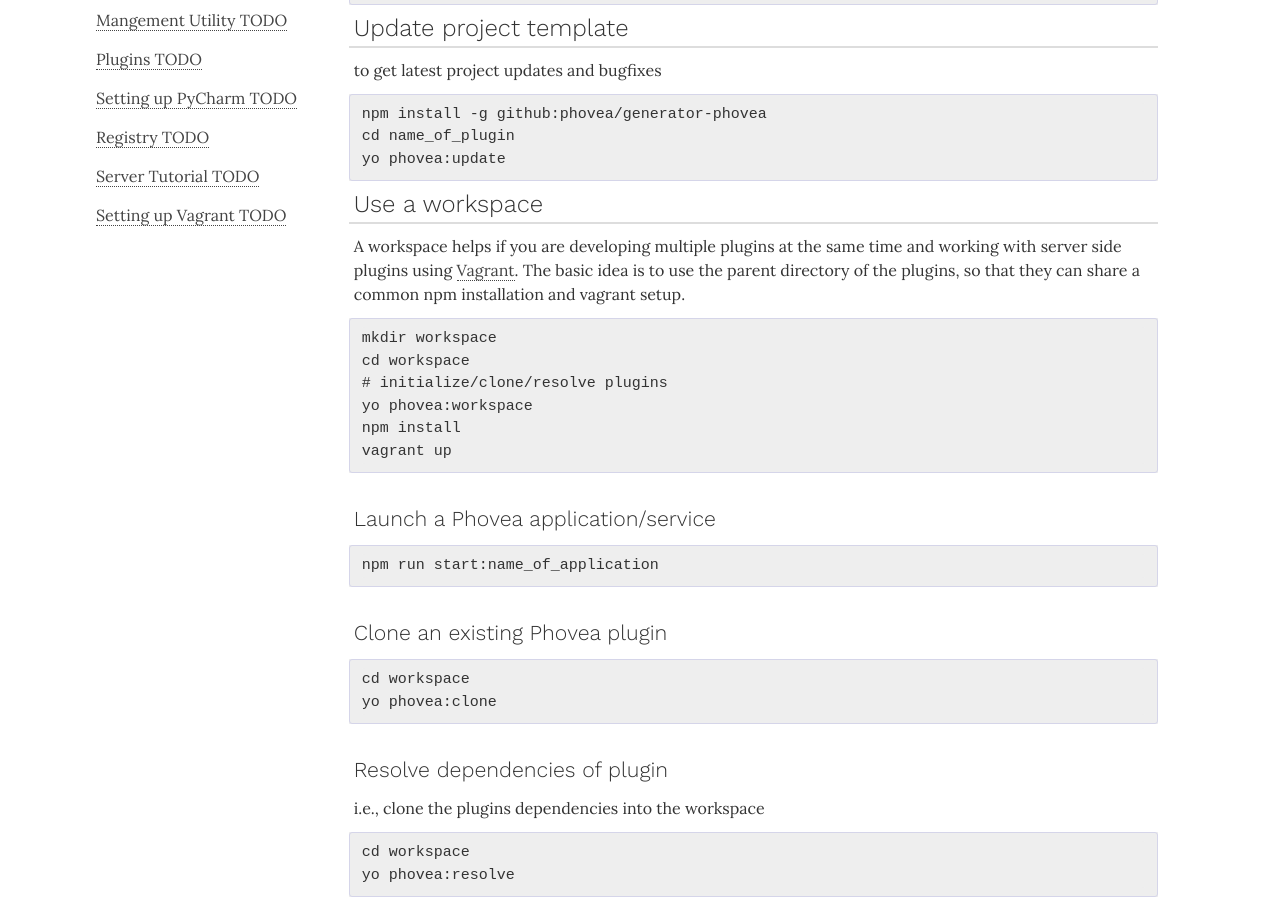
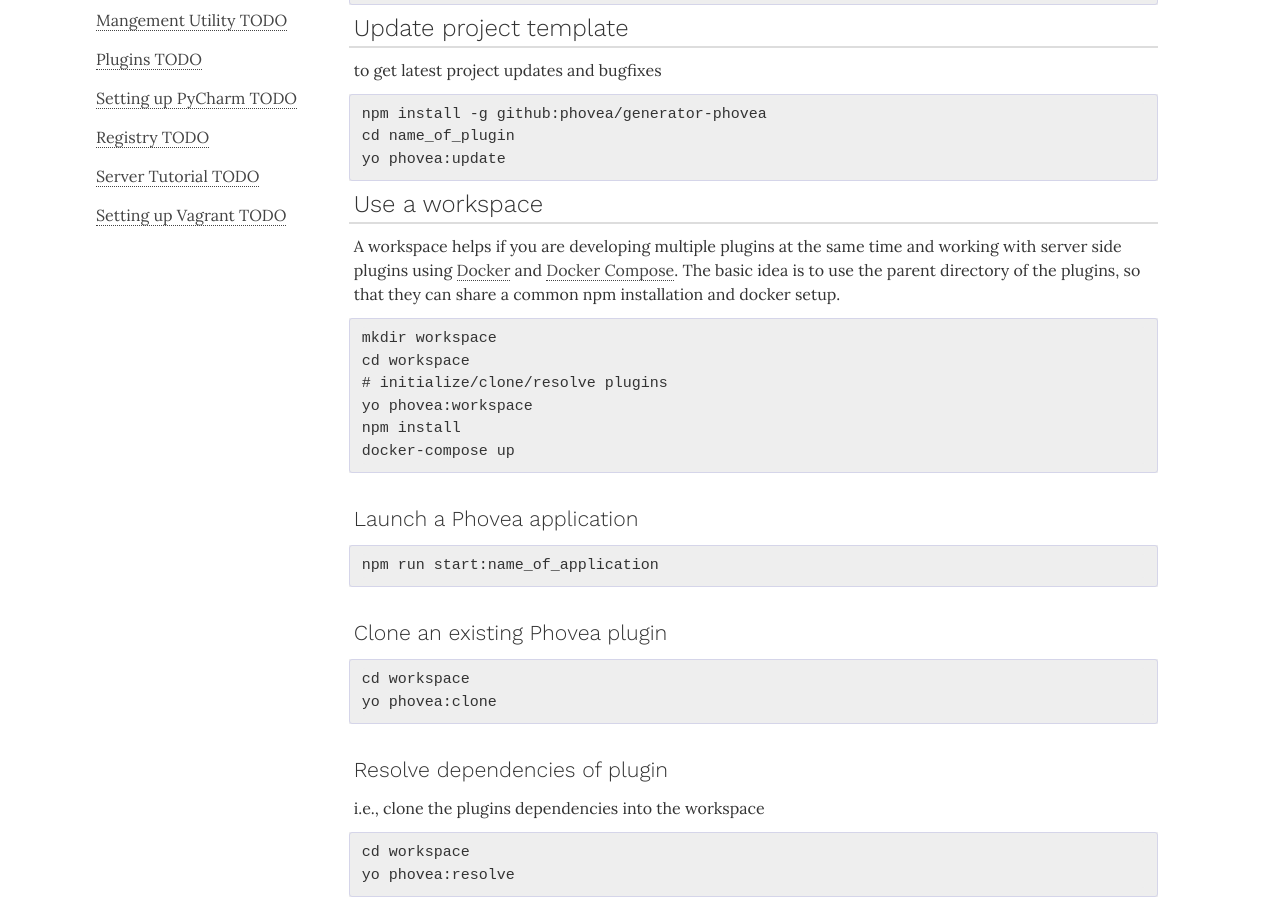
Before and after one commit to phovea/phovea.github.io, a Jekyll site: the page built from contributors/cheatsheet.md, in a window 1280 px wide and 900 px high, scrolled down 540 px. Built offline with Jekyll 4.4.1, drawn with Linux system fonts in a browser that asks for light colours; nearby versions of some CDN libraries; some web fonts are replaced.

Commit message:
change from vagrant to docker

````diff
--- a/contributors/cheatsheet.md
+++ b/contributors/cheatsheet.md
@@ -44,9 +44,9 @@ Use a workspace
 --------------------
 
 A workspace helps if you are developing multiple plugins at the same time
-and working with server side plugins using [Vagrant](https://www.vagrantup.com).
+and working with server side plugins using [Docker](https://www.docker.com/) and [Docker Compose](https://www.docker.com/products/docker-compose).
 The basic idea is to use the parent directory of the plugins, so that they can
-share a common npm installation and vagrant setup.
+share a common npm installation and docker setup.
 
 ```
 mkdir workspace
@@ -54,10 +54,10 @@ cd workspace
 # initialize/clone/resolve plugins
 yo phovea:workspace
 npm install
-vagrant up
+docker-compose up
 ```
 
-### Launch a Phovea application/service
+### Launch a Phovea application
 
 ```
 npm run start:name_of_application
````
Also changed, not shown: contributors/prereqs.md (+1 -1 lines).
